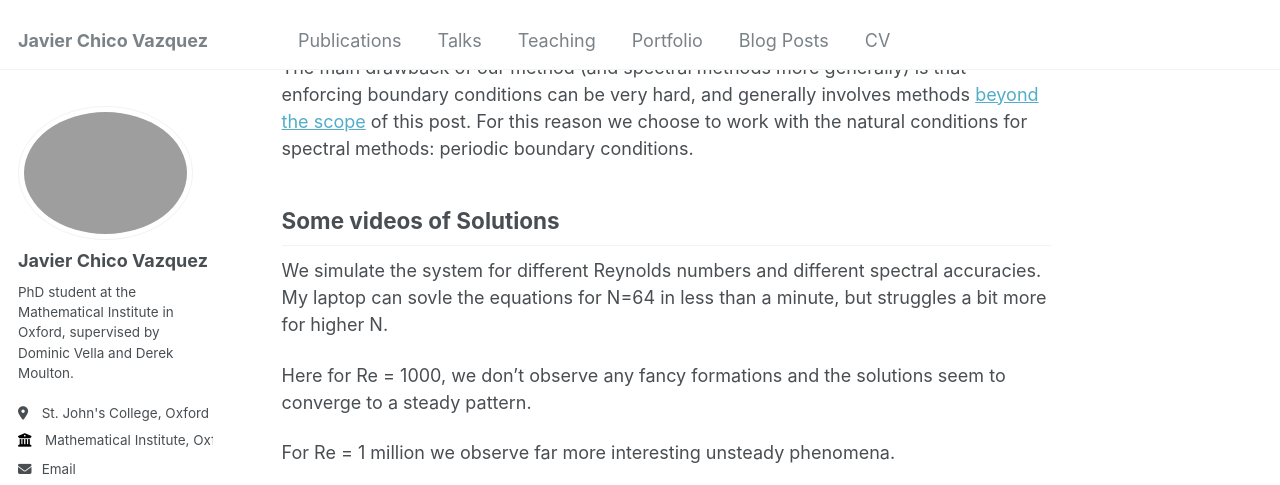
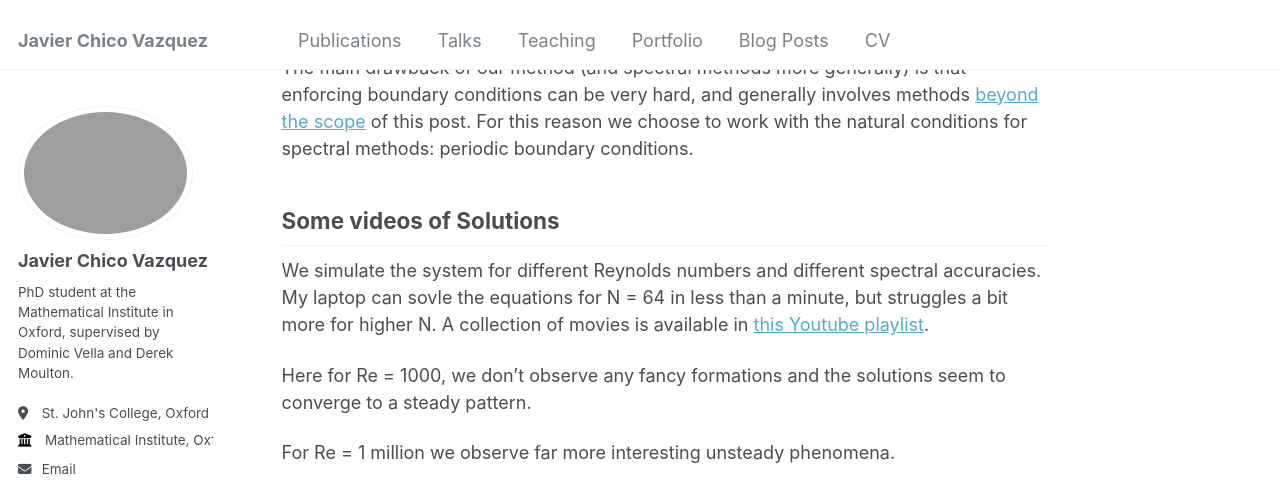
Before and after one commit to JavierChico/JavierChico.github.io, a Jekyll site: the page built from _posts/2024-08-12-vorticity_eq.md, in a window 1280 px wide and 900 px high, scrolled down 1435 px, cut to the strip 0-485 px from the top of the window. Built offline with Jekyll 4.4.1, drawn with Linux system fonts in a browser that asks for light colours; some web fonts are replaced.

Commit message:
Update 2024-08-12-vorticity_eq.md

```diff
--- a/_posts/2024-08-12-vorticity_eq.md
+++ b/_posts/2024-08-12-vorticity_eq.md
@@ -41,7 +41,7 @@ The main drawback of our method (and spectral methods more generally) is that en
 
 Some videos of Solutions
 ------
-We simulate the system for different Reynolds numbers and different spectral accuracies. My laptop can sovle the equations for N=64 in less than a minute, but struggles a bit more for higher N.
+We simulate the system for different Reynolds numbers and different spectral accuracies. My laptop can sovle the equations for N = 64 in less than a minute, but struggles a bit more for higher N. A collection of movies is available in [this Youtube playlist](https://www.youtube.com/playlist?list=PLLYwsGNINCFRoQVrj4AtngQL8uvaAS3RL).
 
 Here for Re = 1000, we don't observe any fancy formations and the solutions seem to converge to a steady pattern.
 
```
